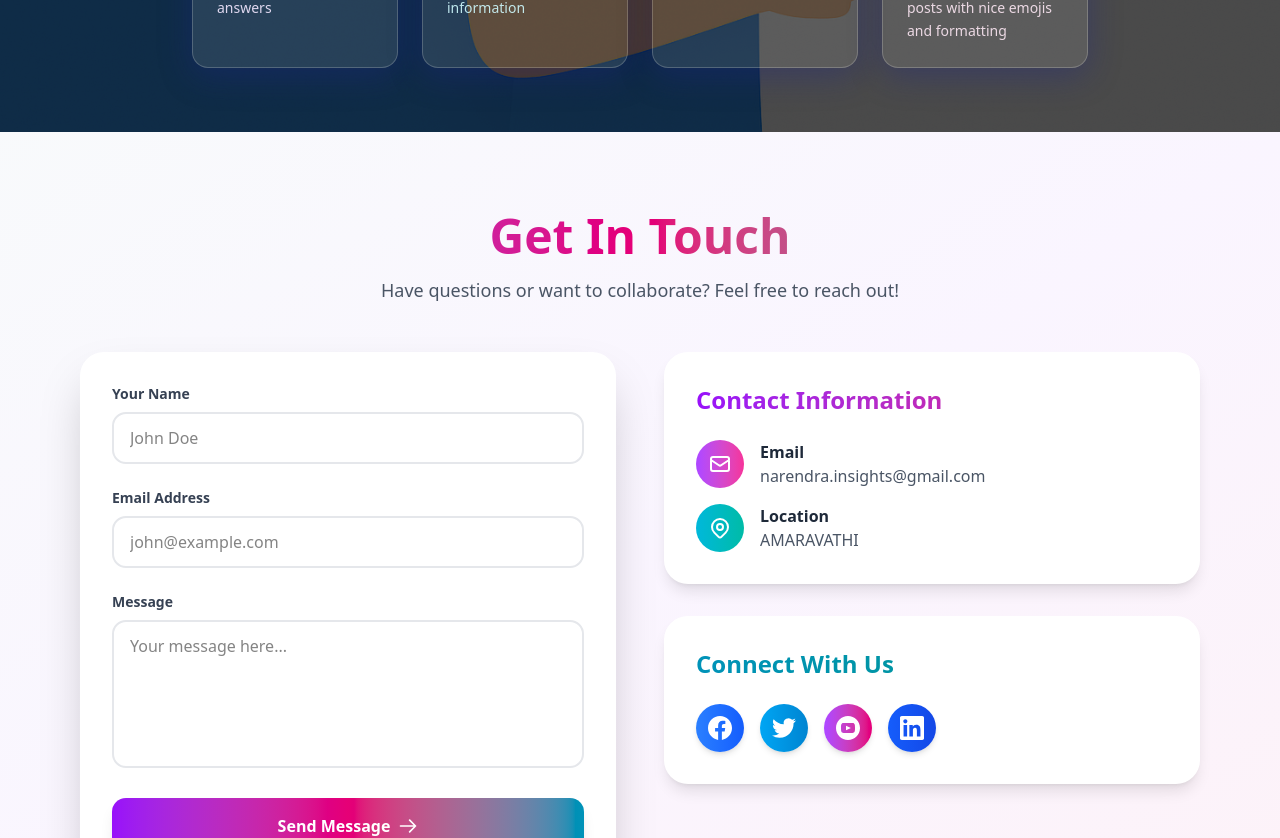
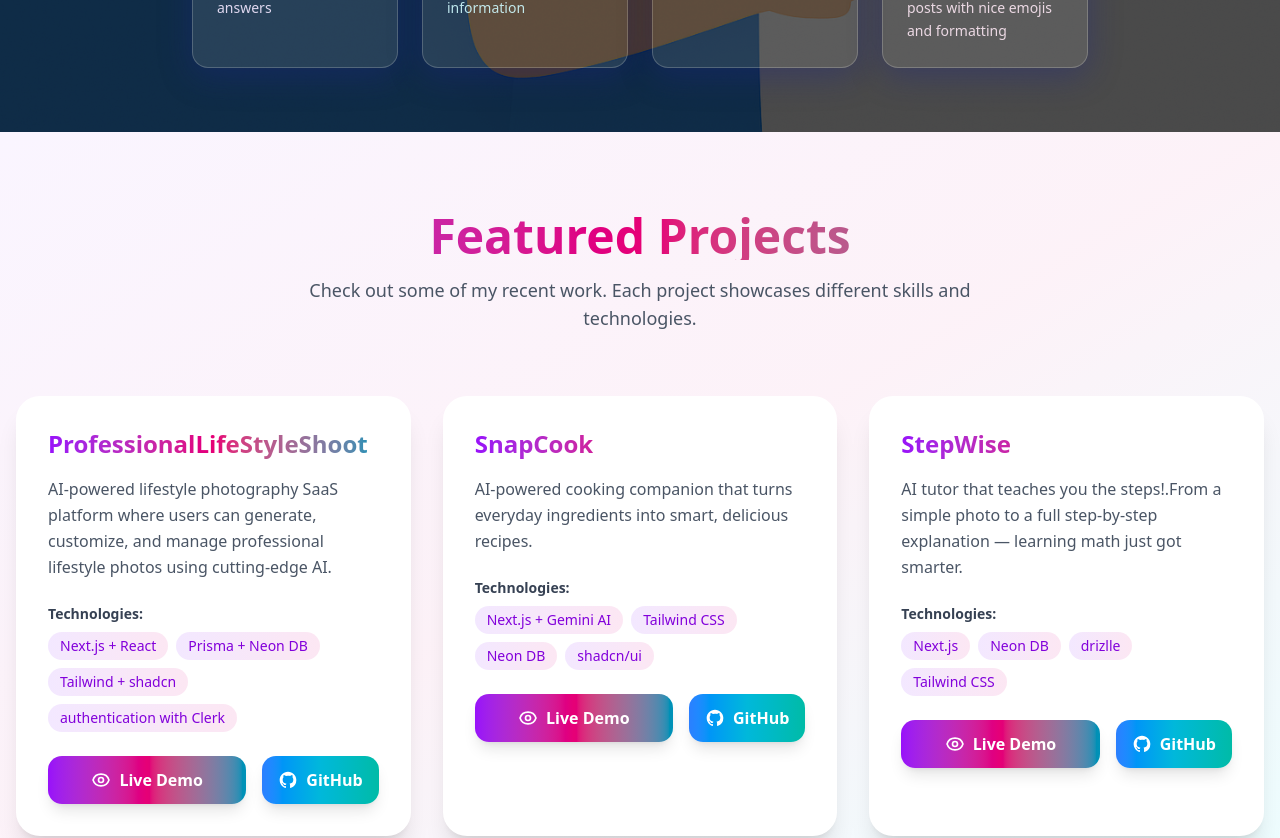
Before and after one commit to narendraAnalytics/aiagent, a Next.js app in the folder frontend/: page / in a window 1280 px wide. Shown: the part 780-1618 px from the top of the page. Built offline with nearby package versions, Linux system fonts and the light colour scheme; no server answers.

Commit message:
projects section added.

```diff
--- a/frontend/src/app/page.tsx
+++ b/frontend/src/app/page.tsx
@@ -4,6 +4,7 @@ import Image from 'next/image'
 import SignInButton from '@/components/SignInButton'
 import GoToDashboardButton from '@/components/GoToDashboardButton'
 import ContactForm from '@/components/ContactForm'
+import Projects from '@/components/Projects'
 
 export default async function Home() {
   const { userId } = await auth()
@@ -134,6 +135,9 @@ export default async function Home() {
         </div>
       </div>
 
+      {/* Projects Section */}
+      <Projects />
+
       {/* Contact Me Section */}
       <section className="relative bg-gradient-to-br from-slate-50 via-purple-50 to-pink-50 py-20">
         <div className="max-w-6xl mx-auto px-4">
@@ -217,7 +221,9 @@ export default async function Home() {
                     </svg>
                   </a>
                   <a
-                    href="#"
+                    href="https://www.linkedin.com/in/nk-analytics"
+                    target="_blank"
+                    rel="noopener noreferrer"
                     className="w-12 h-12 rounded-full bg-gradient-to-r from-blue-600 to-blue-700 flex items-center justify-center text-white hover:scale-110 transition-transform duration-300 shadow-md"
                   >
                     <svg className="w-6 h-6" fill="currentColor" viewBox="0 0 24 24">
--- /dev/null
+++ b/frontend/src/components/ProjectCard.tsx
@@ -0,0 +1,79 @@
+interface ProjectCardProps {
+  title: string
+  description: string
+  technologies: string[]
+  vercelUrl: string
+  githubUrl: string
+  delay?: string
+}
+
+export default function ProjectCard({
+  title,
+  description,
+  technologies,
+  vercelUrl,
+  githubUrl,
+  delay = '0s'
+}: ProjectCardProps) {
+  return (
+    <div
+      className="bg-white rounded-3xl shadow-xl p-8 hover:shadow-2xl hover:scale-105 transition-all duration-300 animate-slide-up group"
+      style={{ animationDelay: delay, opacity: 0 }}
+    >
+      {/* Project Title */}
+      <h3 className="text-2xl font-bold mb-4 bg-gradient-to-r from-purple-600 via-pink-600 to-cyan-600 bg-clip-text text-transparent">
+        {title}
+      </h3>
+
+      {/* Project Description */}
+      <p className="text-gray-600 mb-6 leading-relaxed">
+        {description}
+      </p>
+
+      {/* Technologies */}
+      <div className="mb-6">
+        <p className="text-sm font-semibold text-gray-700 mb-2">Technologies:</p>
+        <div className="flex flex-wrap gap-2">
+          {technologies.map((tech, index) => (
+            <span
+              key={index}
+              className="px-3 py-1 text-sm rounded-full bg-gradient-to-r from-purple-100 to-pink-100 text-purple-700 font-medium"
+            >
+              {tech}
+            </span>
+          ))}
+        </div>
+      </div>
+
+      {/* Action Buttons */}
+      <div className="flex gap-4">
+        {/* Live Demo Button */}
+        <a
+          href={vercelUrl}
+          target="_blank"
+          rel="noopener noreferrer"
+          className="flex-1 flex items-center justify-center gap-2 bg-gradient-to-r from-purple-600 via-pink-600 to-cyan-600 text-white font-semibold py-3 px-4 rounded-xl shadow-lg hover:shadow-2xl hover:scale-105 transition-all duration-300"
+        >
+          <svg className="w-5 h-5" fill="none" stroke="currentColor" viewBox="0 0 24 24">
+            <path strokeLinecap="round" strokeLinejoin="round" strokeWidth={2} d="M15 12a3 3 0 11-6 0 3 3 0 016 0z" />
+            <path strokeLinecap="round" strokeLinejoin="round" strokeWidth={2} d="M2.458 12C3.732 7.943 7.523 5 12 5c4.478 0 8.268 2.943 9.542 7-1.274 4.057-5.064 7-9.542 7-4.477 0-8.268-2.943-9.542-7z" />
+          </svg>
+          <span>Live Demo</span>
+        </a>
+
+        {/* GitHub Button */}
+        <a
+          href={githubUrl}
+          target="_blank"
+          rel="noopener noreferrer"
+          className="flex items-center justify-center gap-2 bg-gradient-to-r from-blue-500 via-cyan-500 to-teal-500 text-white font-semibold py-3 px-4 rounded-xl shadow-lg hover:shadow-2xl hover:scale-105 transition-all duration-300"
+        >
+          <svg className="w-5 h-5" fill="currentColor" viewBox="0 0 24 24">
+            <path fillRule="evenodd" d="M12 2C6.477 2 2 6.484 2 12.017c0 4.425 2.865 8.18 6.839 9.504.5.092.682-.217.682-.483 0-.237-.008-.868-.013-1.703-2.782.605-3.369-1.343-3.369-1.343-.454-1.158-1.11-1.466-1.11-1.466-.908-.62.069-.608.069-.608 1.003.07 1.531 1.032 1.531 1.032.892 1.53 2.341 1.088 2.91.832.092-.647.35-1.088.636-1.338-2.22-.253-4.555-1.113-4.555-4.951 0-1.093.39-1.988 1.029-2.688-.103-.253-.446-1.272.098-2.65 0 0 .84-.27 2.75 1.026A9.564 9.564 0 0112 6.844c.85.004 1.705.115 2.504.337 1.909-1.296 2.747-1.027 2.747-1.027.546 1.379.202 2.398.1 2.651.64.7 1.028 1.595 1.028 2.688 0 3.848-2.339 4.695-4.566 4.943.359.309.678.92.678 1.855 0 1.338-.012 2.419-.012 2.747 0 .268.18.58.688.482A10.019 10.019 0 0022 12.017C22 6.484 17.522 2 12 2z" clipRule="evenodd" />
+          </svg>
+          <span>GitHub</span>
+        </a>
+      </div>
+    </div>
+  )
+}
--- /dev/null
+++ b/frontend/src/components/Projects.tsx
@@ -0,0 +1,59 @@
+import ProjectCard from './ProjectCard'
+
+// TODO: Update these placeholder projects with your actual project details
+const projects = [
+  {
+    title: 'ProfessionalLifeStyleShoot',
+    description: 'AI-powered lifestyle photography SaaS platform where users can generate, customize, and manage professional lifestyle photos using cutting-edge AI.',
+    technologies: ['Next.js + React', 'Prisma + Neon DB ', 'Tailwind + shadcn','authentication with Clerk'],
+    vercelUrl: 'https://professional-life-style-shoot.vercel.app/',
+    githubUrl: 'https://github.com/narendraAnalytics/ProfessionalLifeStyleShoot.git'
+  },
+  {
+    title: 'SnapCook',
+    description: 'AI-powered cooking companion that turns everyday ingredients into smart, delicious recipes.',
+    technologies: ['Next.js + Gemini AI', ' Tailwind CSS', 'Neon DB', 'shadcn/ui'],
+    vercelUrl: 'https://snapcook-psi.vercel.app/',
+    githubUrl: 'https://github.com/narendraAnalytics/snapcook.git'
+  },
+  {
+    title: 'StepWise',
+    description: 'AI tutor that teaches you the steps!.From a simple photo to a full step-by-step explanation — learning math just got smarter.',
+    technologies: ['Next.js', 'Neon DB', 'drizlle', 'Tailwind CSS'],
+    vercelUrl: 'https://stepwise-gules.vercel.app/',
+    githubUrl: 'https://github.com/narendraAnalytics/stepwise.git'
+  }
+]
+
+export default function Projects() {
+  return (
+    <section className="relative bg-gradient-to-br from-purple-50 via-pink-50 to-cyan-50 py-20">
+      <div className="max-w-7xl mx-auto px-4">
+        {/* Section Header */}
+        <div className="text-center mb-16 animate-slide-up">
+          <h2 className="text-5xl font-bold mb-4 bg-gradient-to-r from-purple-600 via-pink-600 to-cyan-600 bg-clip-text text-transparent">
+            Featured Projects
+          </h2>
+          <p className="text-lg text-gray-600 max-w-2xl mx-auto">
+            Check out some of my recent work. Each project showcases different skills and technologies.
+          </p>
+        </div>
+
+        {/* Projects Grid */}
+        <div className="grid grid-cols-1 md:grid-cols-2 lg:grid-cols-3 gap-8">
+          {projects.map((project, index) => (
+            <ProjectCard
+              key={index}
+              title={project.title}
+              description={project.description}
+              technologies={project.technologies}
+              vercelUrl={project.vercelUrl}
+              githubUrl={project.githubUrl}
+              delay={`${0.2 + index * 0.1}s`}
+            />
+          ))}
+        </div>
+      </div>
+    </section>
+  )
+}
```
